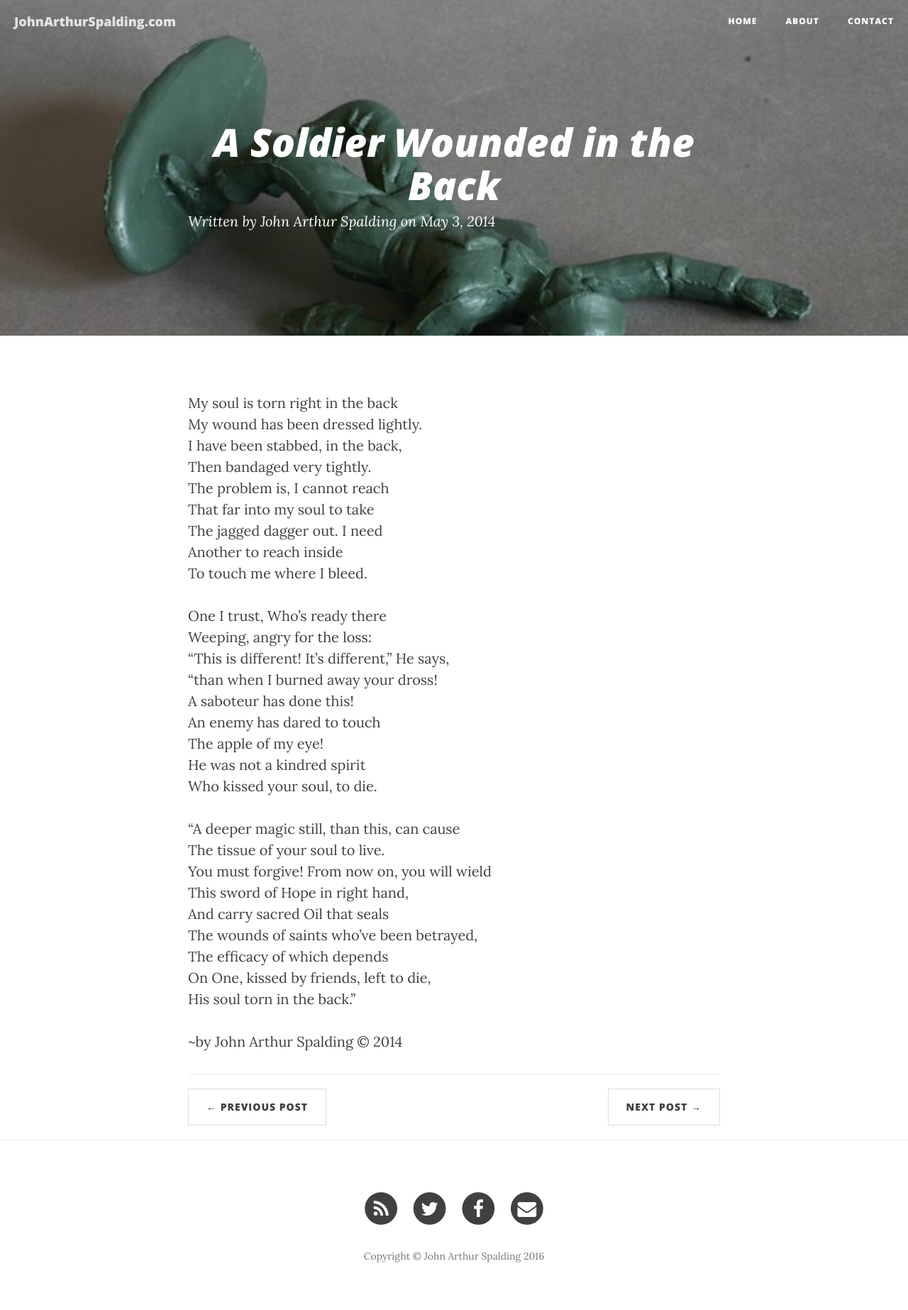
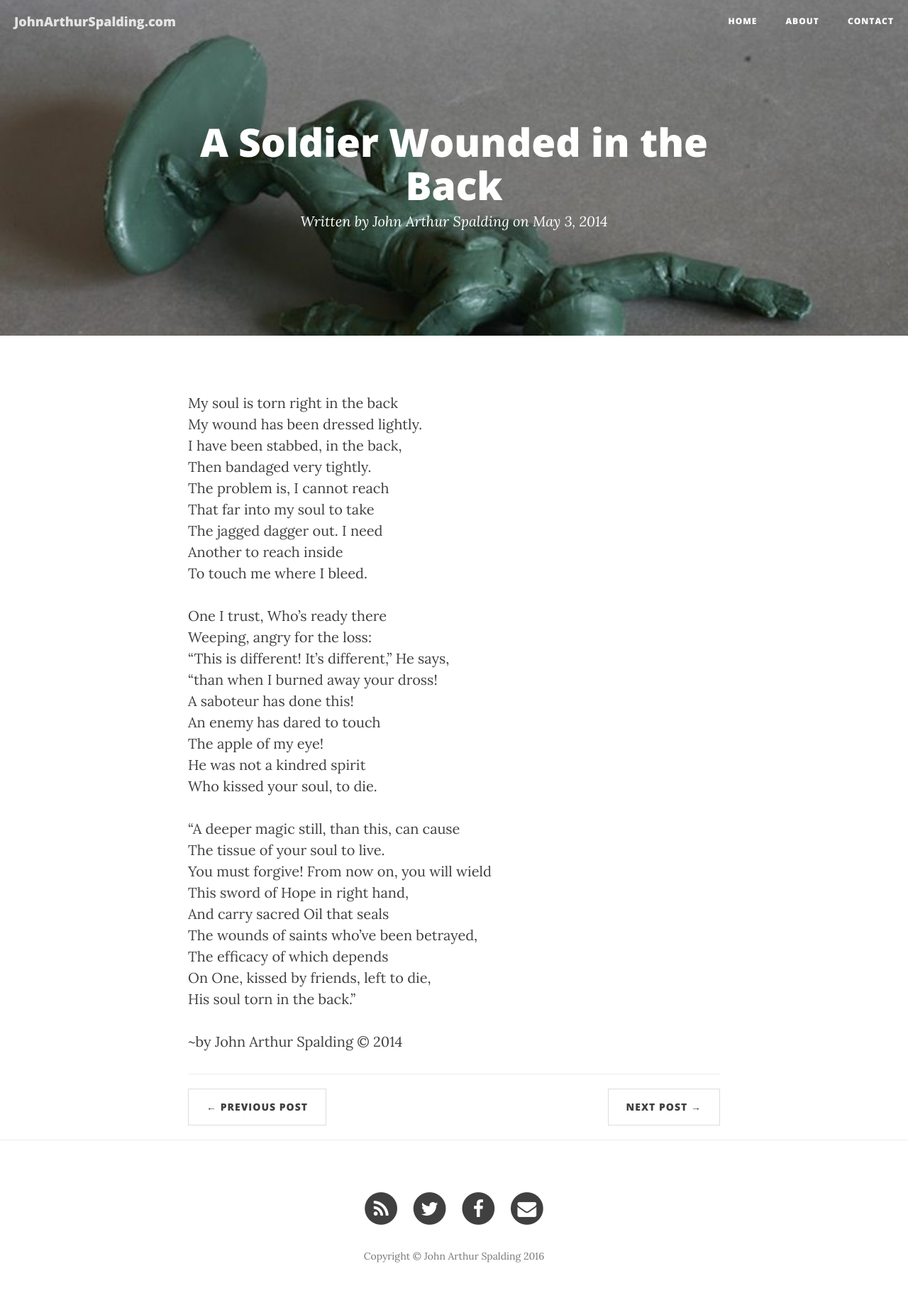
Before and after one commit to fotoetienne/johnarthurspalding, a Jekyll site: the page built from _posts/2014-05-03-soldierwounded.md, in a window 1280 px wide. Shown: the whole page at 71% size. Built offline with Jekyll 4.4.1, drawn with Linux system fonts in a browser that asks for light colours; nearby versions of some CDN libraries.

Commit message:
Posts title unitalic; meta centered

```diff
--- a/css/clean-blog.css
+++ b/css/clean-blog.css
@@ -182,11 +182,12 @@ hr.small {
 }
 .intro-header .post-heading h1 {
   text-align: center;
-  font-style: italic;
+  /* font-style: italic; */
   font-size: 35px;
 }
 .intro-header .post-heading .subheading,
 .intro-header .post-heading .meta {
+  text-align: center;
   line-height: 1.1;
   display: block;
 }
```
